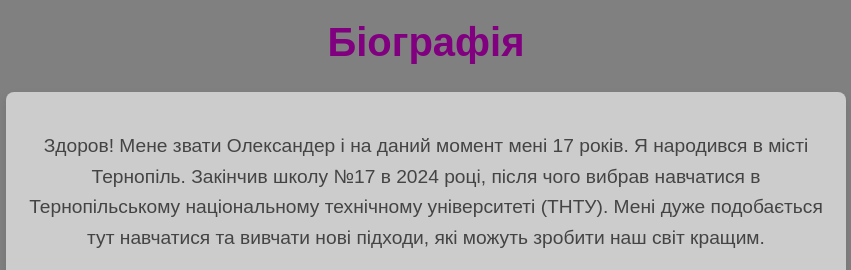
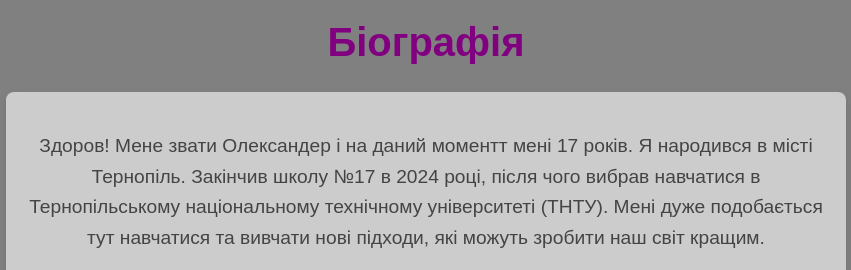
Before and after one commit to Iscord8/Iscord8-Iscord8-Iscord8-Iscord8--oki-2024-lab8, a plain HTML site: page index.html in a window 1280 px wide. Shown: the top 270 px of the page, 214-1065 px from the left. Drawn offline with Linux system fonts and the light colour scheme.

```diff
--- a/index.html
+++ b/index.html
@@ -10,7 +10,7 @@
   <h1>Біографія</h1>
   <div class="bio-content">
     <p>
-      Здоров! Мене звати Олександер і на даний момент мені 17 років. Я народився в місті Тернопіль.
+      Здоров! Мене звати Олександер і на даний моментт мені 17 років. Я народився в місті Тернопіль.
       Закінчив школу №17 в 2024 році, після чого вибрав навчатися в Тернопільському національному
       технічному університеті (ТНТУ). Мені дуже подобається тут навчатися та вивчати нові підходи,
       які можуть зробити наш світ кращим.
```
